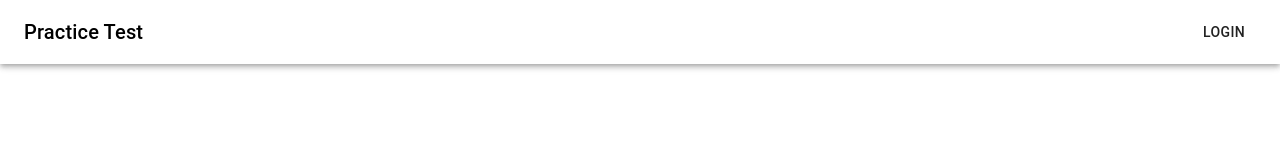
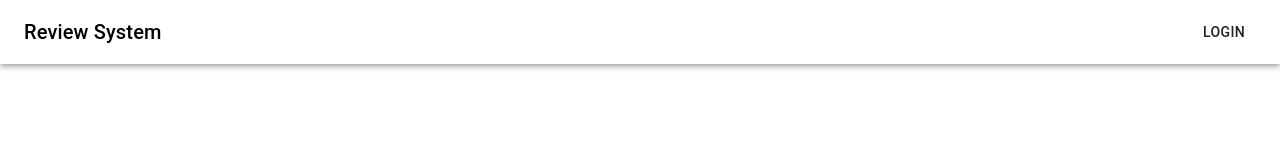
Before and after one commit to Kalyan9493/UserManagementUI, a React (Create React App) app: page / in a window 1280 px wide. Shown: the top 160 px of the page. Built offline with nearby package versions, Linux system fonts and the light colour scheme.

Commit message:
added login page

```diff
--- a/src/components/Header.js
+++ b/src/components/Header.js
@@ -24,7 +24,7 @@ const Header = () => {
     <AppBar position="static" className={classes.appBar}>
       <Toolbar>
         <Typography variant="h6" style={{ flexGrow: 1, color: 'black' }}>
-          Practice Test
+          Review System
         </Typography>
         {isLoggedIn ? (
           <Button onClick={handleLogout}>Logout</Button>
--- a/src/components/login/Login.js
+++ b/src/components/login/Login.js
@@ -83,10 +83,8 @@ const Login = () => {
           localStorage.setItem('token', UserResponse.data.token);
           localStorage.setItem('user', JSON.stringify(UserResponse.data.emailId));
           navigate('/test');
-          console.log('User logged in successfully');
         }
       } else {
-        // Error signing up
         console.error('Error signing up:', response.statusText);
       }
     } catch (error) {
```
